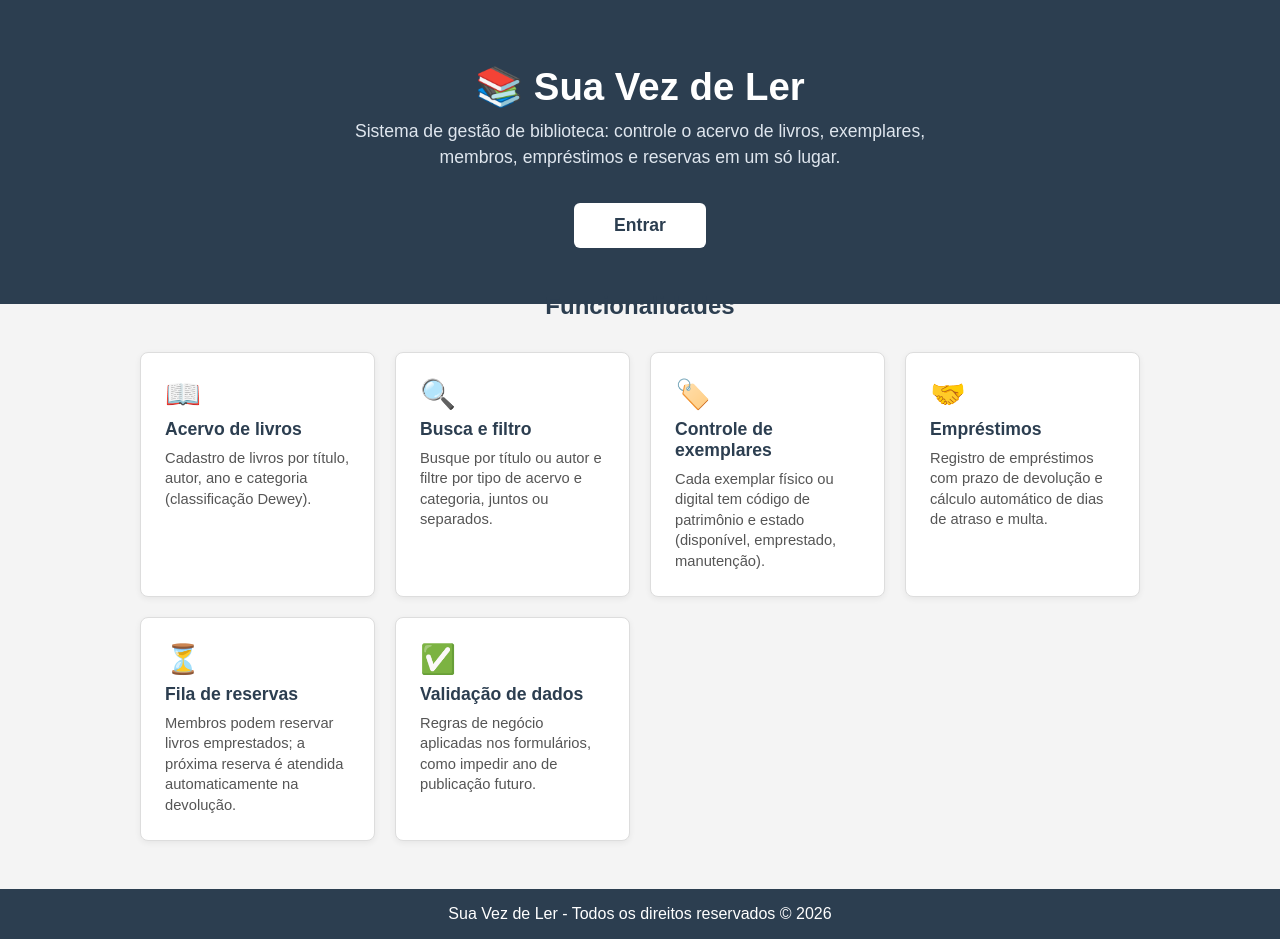
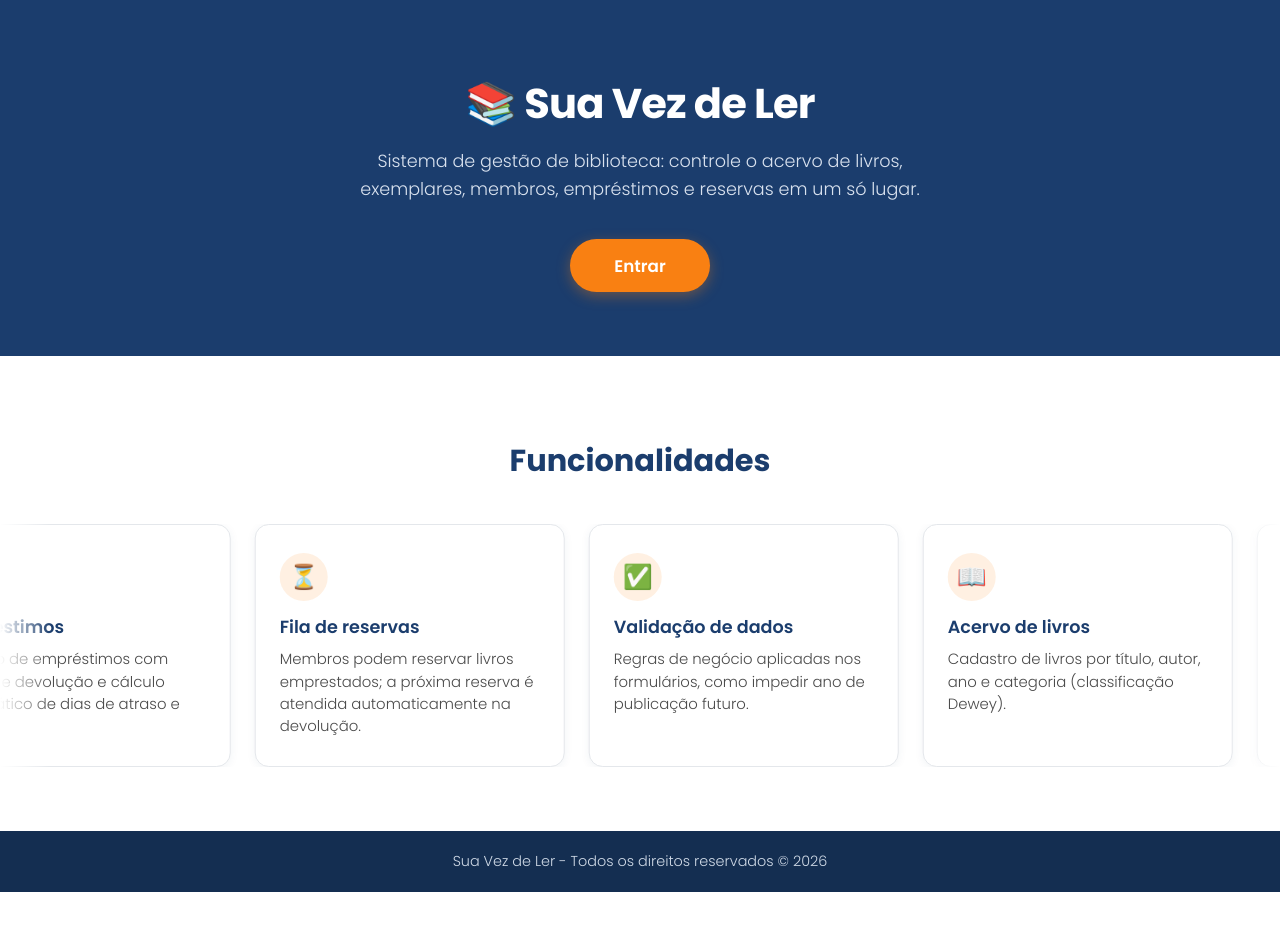
Before and after one commit to cristian-univassouras/fullstack-job-p1, a Django app: page / in a window 1280 px wide. After the commit the page ends 892 px from the top, so only its background shows below. Run offline with Django 5.2, Linux system fonts and the light colour scheme.

Commit message:
transforma funcionalidades da landing em carrossel automatico e remove fundo do container

```diff
--- a/acervo/static/acervo/home.css
+++ b/acervo/static/acervo/home.css
@@ -1,94 +1,150 @@
+:root {
+    --moodle-laranja: #f98012;
+    --moodle-laranja-escuro: #e06d00;
+    --moodle-navy: #1b3d6d;
+    --moodle-navy-escuro: #142e51;
+    --moodle-cinza-texto: #4a4a4a;
+    --moodle-fundo: #ffffff;
+    --moodle-fundo-suave: #f7f8fa;
+    --moodle-borda: #e4e7eb;
+}
+
 body.pagina-inicial {
-    font-family: Arial, Helvetica, sans-serif;
+    font-family: 'Poppins', Arial, Helvetica, sans-serif;
     margin: 0;
     padding: 0;
-    background-color: #f4f4f4;
-    color: #333;
+    background-color: var(--moodle-fundo);
+    color: var(--moodle-cinza-texto);
 }
 
 .hero {
-    background-color: #2c3e50;
+    background-color: var(--moodle-navy);
     color: #fff;
-    padding: 4rem 1.5rem 3.5rem;
+    padding: 4.5rem 1.5rem 4rem;
     text-align: center;
 }
 
 .hero h1 {
-    margin: 0 0 0.5rem;
-    font-size: 2.4rem;
+    margin: 0 0 0.75rem;
+    font-size: 2.6rem;
+    font-weight: 700;
+    letter-spacing: -0.02em;
 }
 
 .hero p {
     max-width: 600px;
-    margin: 0 auto 2rem;
-    color: #dfe6ee;
+    margin: 0 auto 2.25rem;
+    color: #d9e2ef;
     font-size: 1.1rem;
-    line-height: 1.5;
+    line-height: 1.6;
+    font-weight: 300;
 }
 
 .botao-entrar {
     display: inline-block;
-    background-color: #fff;
-    color: #2c3e50;
+    background-color: var(--moodle-laranja);
+    color: #fff;
     text-decoration: none;
-    font-weight: bold;
-    font-size: 1.1rem;
-    padding: 0.75rem 2.5rem;
-    border-radius: 6px;
-    transition: background-color 0.15s ease, color 0.15s ease;
+    font-weight: 600;
+    font-size: 1.05rem;
+    padding: 0.85rem 2.75rem;
+    border-radius: 999px;
+    box-shadow: 0 4px 14px rgba(249, 128, 18, 0.35);
+    transition: background-color 0.15s ease, transform 0.15s ease;
 }
 
 .botao-entrar:hover {
-    background-color: #dfe6ee;
+    background-color: var(--moodle-laranja-escuro);
+    transform: translateY(-1px);
 }
 
 .funcionalidades {
-    max-width: 1000px;
-    margin: -2rem auto 0;
-    padding: 0 1.5rem 3rem;
+    padding: 3.5rem 0 4rem;
 }
 
 .funcionalidades h2 {
     text-align: center;
-    color: #2c3e50;
-    margin-bottom: 2rem;
+    color: var(--moodle-navy);
+    font-weight: 700;
+    margin-bottom: 2.5rem;
+    font-size: 1.9rem;
+}
+
+.carrossel {
+    overflow: hidden;
+    width: 100%;
+    -webkit-mask-image: linear-gradient(to right, transparent, #000 4%, #000 96%, transparent);
+    mask-image: linear-gradient(to right, transparent, #000 4%, #000 96%, transparent);
 }
 
 .grade-cards {
-    display: grid;
-    grid-template-columns: repeat(auto-fit, minmax(230px, 1fr));
-    gap: 1.25rem;
+    display: flex;
+    width: max-content;
+    gap: 1.5rem;
+    animation: rolar-carrossel 28s linear infinite;
+}
+
+.carrossel:hover .grade-cards {
+    animation-play-state: paused;
+}
+
+@keyframes rolar-carrossel {
+    from {
+        transform: translateX(0);
+    }
+
+    to {
+        transform: translateX(-50%);
+    }
 }
 
 .card {
+    flex: 0 0 260px;
     background-color: #fff;
-    border: 1px solid #ddd;
-    border-radius: 8px;
-    padding: 1.5rem;
-    box-shadow: 0 2px 6px rgba(0, 0, 0, 0.06);
+    border: 1px solid var(--moodle-borda);
+    border-radius: 14px;
+    padding: 1.75rem 1.5rem;
+    box-shadow: 0 2px 10px rgba(27, 61, 109, 0.06);
+    transition: transform 0.15s ease, box-shadow 0.15s ease;
+}
+
+.card:hover {
+    transform: translateY(-3px);
+    box-shadow: 0 8px 20px rgba(27, 61, 109, 0.12);
 }
 
 .card .icone {
-    font-size: 1.8rem;
-    margin-bottom: 0.5rem;
+    display: inline-flex;
+    align-items: center;
+    justify-content: center;
+    width: 3rem;
+    height: 3rem;
+    border-radius: 50%;
+    background-color: rgba(249, 128, 18, 0.12);
+    font-size: 1.5rem;
+    margin-bottom: 0.85rem;
 }
 
 .card h3 {
     margin: 0 0 0.5rem;
-    color: #2c3e50;
+    color: var(--moodle-navy);
+    font-weight: 600;
     font-size: 1.1rem;
 }
 
 .card p {
     margin: 0;
-    font-size: 0.92rem;
-    color: #555;
-    line-height: 1.4;
+    font-size: 0.93rem;
+    color: var(--moodle-cinza-texto);
+    line-height: 1.5;
+    font-weight: 300;
 }
 
 .rodape-inicial {
-    background-color: #2c3e50;
-    color: #fff;
-    padding: 1rem;
+    background-color: var(--moodle-navy-escuro);
+    color: #cfd9e6;
+    padding: 1.25rem;
     text-align: center;
+    font-size: 0.9rem;
+    font-weight: 300;
 }
--- a/acervo/templates/acervo/home.html
+++ b/acervo/templates/acervo/home.html
@@ -2,6 +2,9 @@
 <html>
 <head>
     <title>Sua Vez de Ler</title>
+    <link rel="preconnect" href="https://fonts.googleapis.com">
+    <link rel="preconnect" href="https://fonts.gstatic.com" crossorigin>
+    <link href="https://fonts.googleapis.com/css2?family=Poppins:wght@300;400;600;700&display=swap" rel="stylesheet">
     <link rel="stylesheet" href="{% static 'acervo/home.css' %}">
 </head>
 <body class="pagina-inicial">
@@ -17,36 +20,22 @@
 
     <section class="funcionalidades">
         <h2>Funcionalidades</h2>
-        <div class="grade-cards">
-            <div class="card">
-                <div class="icone">📖</div>
-                <h3>Acervo de livros</h3>
-                <p>Cadastro de livros por título, autor, ano e categoria (classificação Dewey).</p>
-            </div>
-            <div class="card">
-                <div class="icone">🔍</div>
-                <h3>Busca e filtro</h3>
-                <p>Busque por título ou autor e filtre por tipo de acervo e categoria, juntos ou separados.</p>
-            </div>
-            <div class="card">
-                <div class="icone">🏷️</div>
-                <h3>Controle de exemplares</h3>
-                <p>Cada exemplar físico ou digital tem código de patrimônio e estado (disponível, emprestado, manutenção).</p>
-            </div>
-            <div class="card">
-                <div class="icone">🤝</div>
-                <h3>Empréstimos</h3>
-                <p>Registro de empréstimos com prazo de devolução e cálculo automático de dias de atraso e multa.</p>
-            </div>
-            <div class="card">
-                <div class="icone">⏳</div>
-                <h3>Fila de reservas</h3>
-                <p>Membros podem reservar livros emprestados; a próxima reserva é atendida automaticamente na devolução.</p>
-            </div>
-            <div class="card">
-                <div class="icone">✅</div>
-                <h3>Validação de dados</h3>
-                <p>Regras de negócio aplicadas nos formulários, como impedir ano de publicação futuro.</p>
+        <div class="carrossel">
+            <div class="grade-cards">
+                {% for item in funcionalidades %}
+                    <div class="card">
+                        <div class="icone">{{ item.icone }}</div>
+                        <h3>{{ item.titulo }}</h3>
+                        <p>{{ item.texto }}</p>
+                    </div>
+                {% endfor %}
+                {% for item in funcionalidades %}
+                    <div class="card" aria-hidden="true">
+                        <div class="icone">{{ item.icone }}</div>
+                        <h3>{{ item.titulo }}</h3>
+                        <p>{{ item.texto }}</p>
+                    </div>
+                {% endfor %}
             </div>
         </div>
     </section>
--- a/acervo/views.py
+++ b/acervo/views.py
@@ -9,8 +9,24 @@ from .forms import (
 )
 
 
+FUNCIONALIDADES = [
+    {'icone': '📖', 'titulo': 'Acervo de livros',
+     'texto': 'Cadastro de livros por título, autor, ano e categoria (classificação Dewey).'},
+    {'icone': '🔍', 'titulo': 'Busca e filtro',
+     'texto': 'Busque por título ou autor e filtre por tipo de acervo e categoria, juntos ou separados.'},
+    {'icone': '🏷️', 'titulo': 'Controle de exemplares',
+     'texto': 'Cada exemplar físico ou digital tem código de patrimônio e estado (disponível, emprestado, manutenção).'},
+    {'icone': '🤝', 'titulo': 'Empréstimos',
+     'texto': 'Registro de empréstimos com prazo de devolução e cálculo automático de dias de atraso e multa.'},
+    {'icone': '⏳', 'titulo': 'Fila de reservas',
+     'texto': 'Membros podem reservar livros emprestados; a próxima reserva é atendida automaticamente na devolução.'},
+    {'icone': '✅', 'titulo': 'Validação de dados',
+     'texto': 'Regras de negócio aplicadas nos formulários, como impedir ano de publicação futuro.'},
+]
+
+
 def home(request):
-    return render(request, 'acervo/home.html')
+    return render(request, 'acervo/home.html', {'funcionalidades': FUNCIONALIDADES})
 
 
 def lista_livros(request):
```
